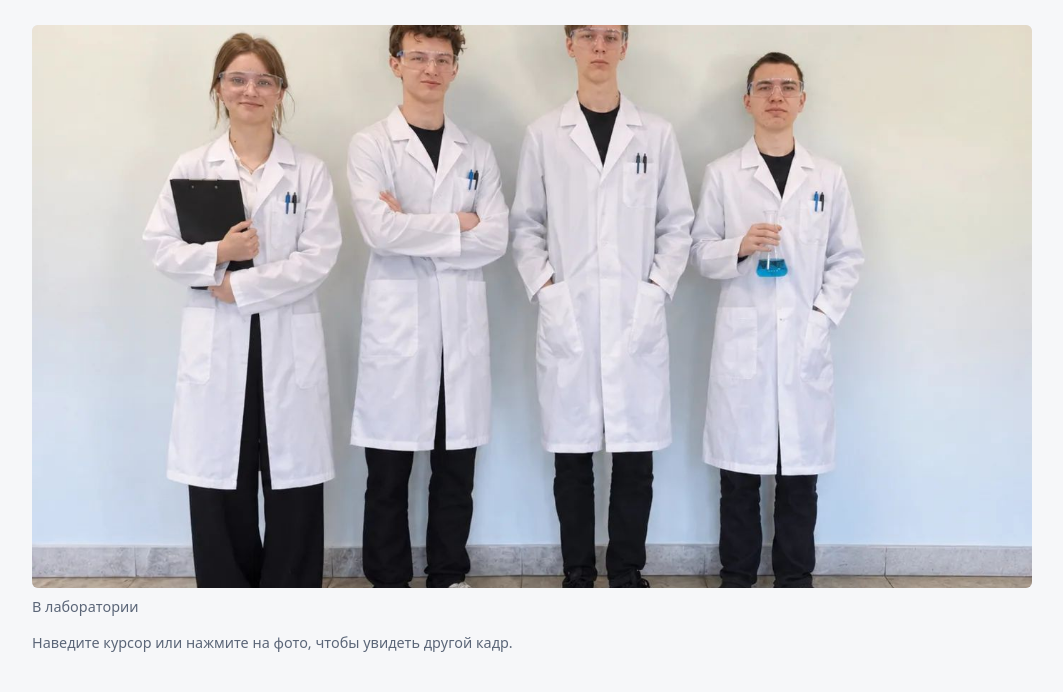
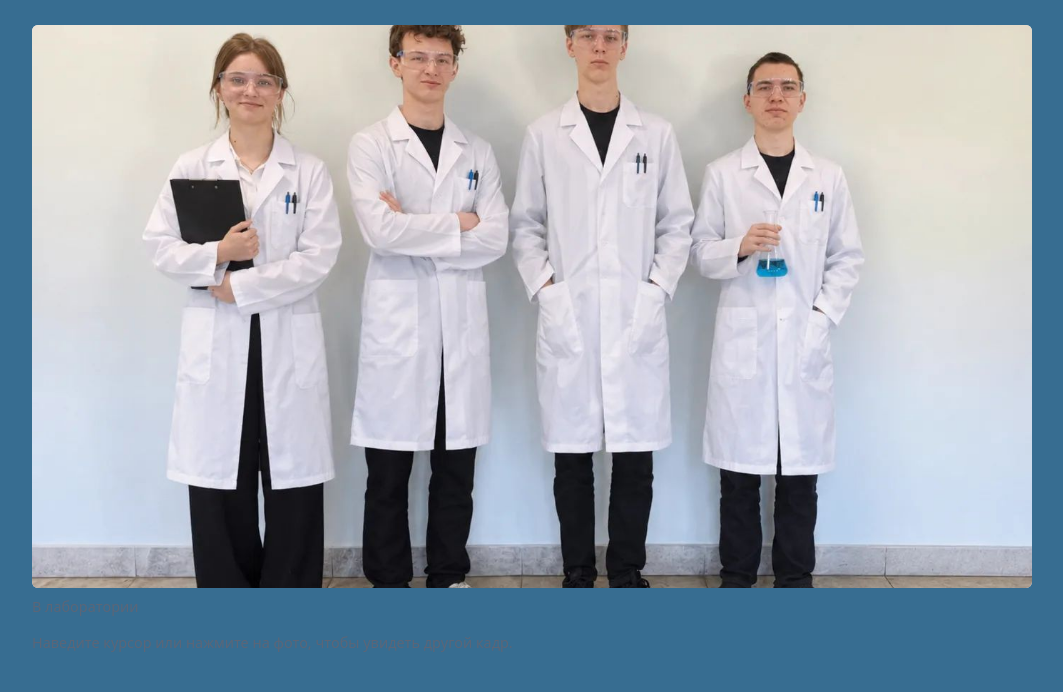
Before and after one commit to Neuromxn/Neuromxn.github.io, a plain HTML site: page index.html in a window 1280 px wide. Shown: the part 281-973 px from the top of the page, without its empty margins (108-1171 px from the left). Drawn offline with Linux system fonts and the light colour scheme.

Commit message:
Update index.html

```diff
--- a/index.html
+++ b/index.html
@@ -6,7 +6,7 @@
 <title>Визитка команды ТВИД</title>
 <style>
 :root{
-  --bg:#f6f7f9; --ink:#0f1b2d; --muted:#5b6678; --line:#d9dde4; --accent:#2447f5; --card:#e8ebf1;
+  --bg:#376D91; --ink:#0f1b2d; --muted:#5b6678; --line:#d9dde4; --accent:#2447f5; --card:#e8ebf1;
   color-scheme:light;
   box-sizing:border-box;
   padding-top:env(safe-area-inset-top,0px); padding-bottom:env(safe-area-inset-bottom,0px);
```
